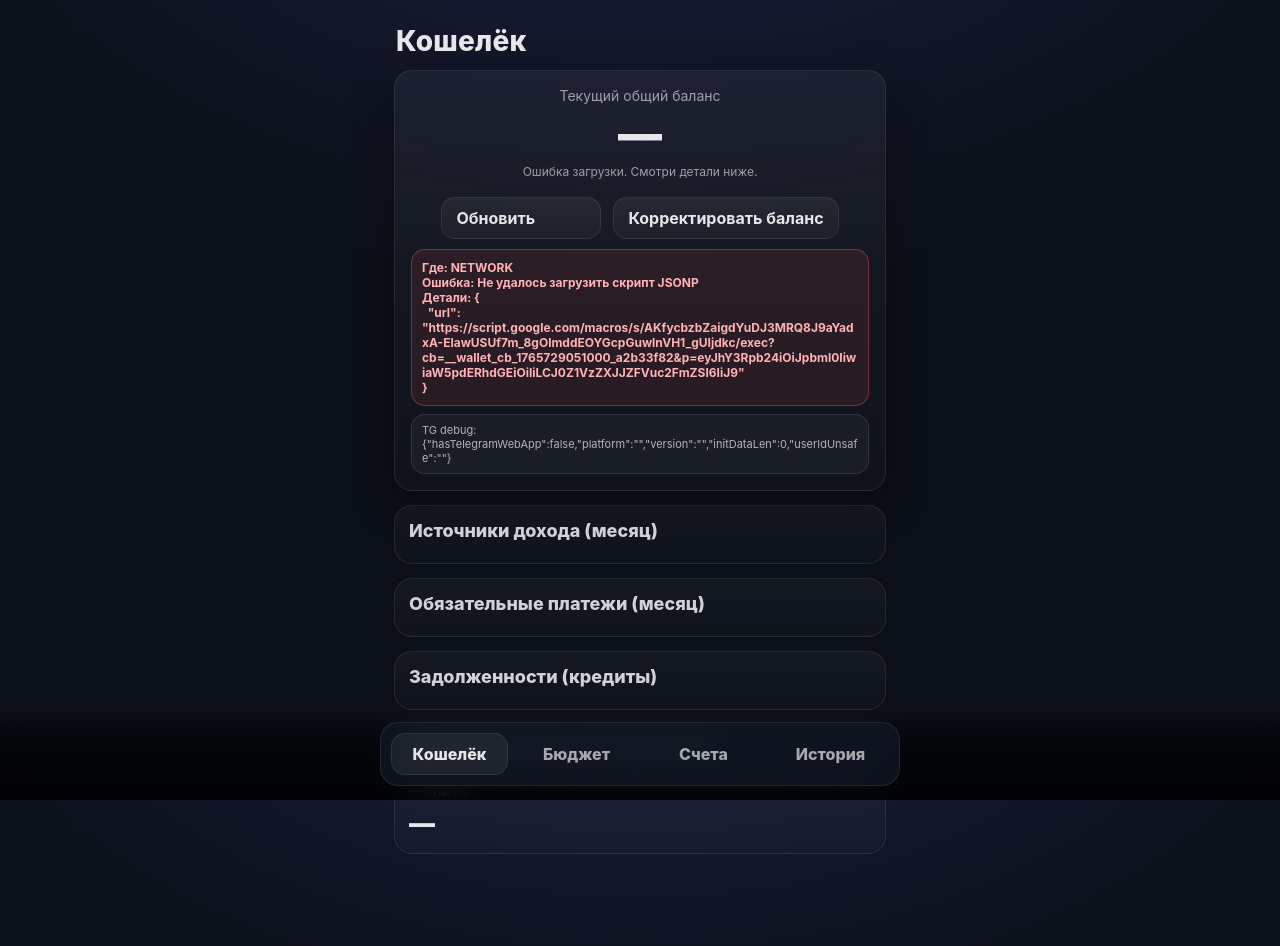
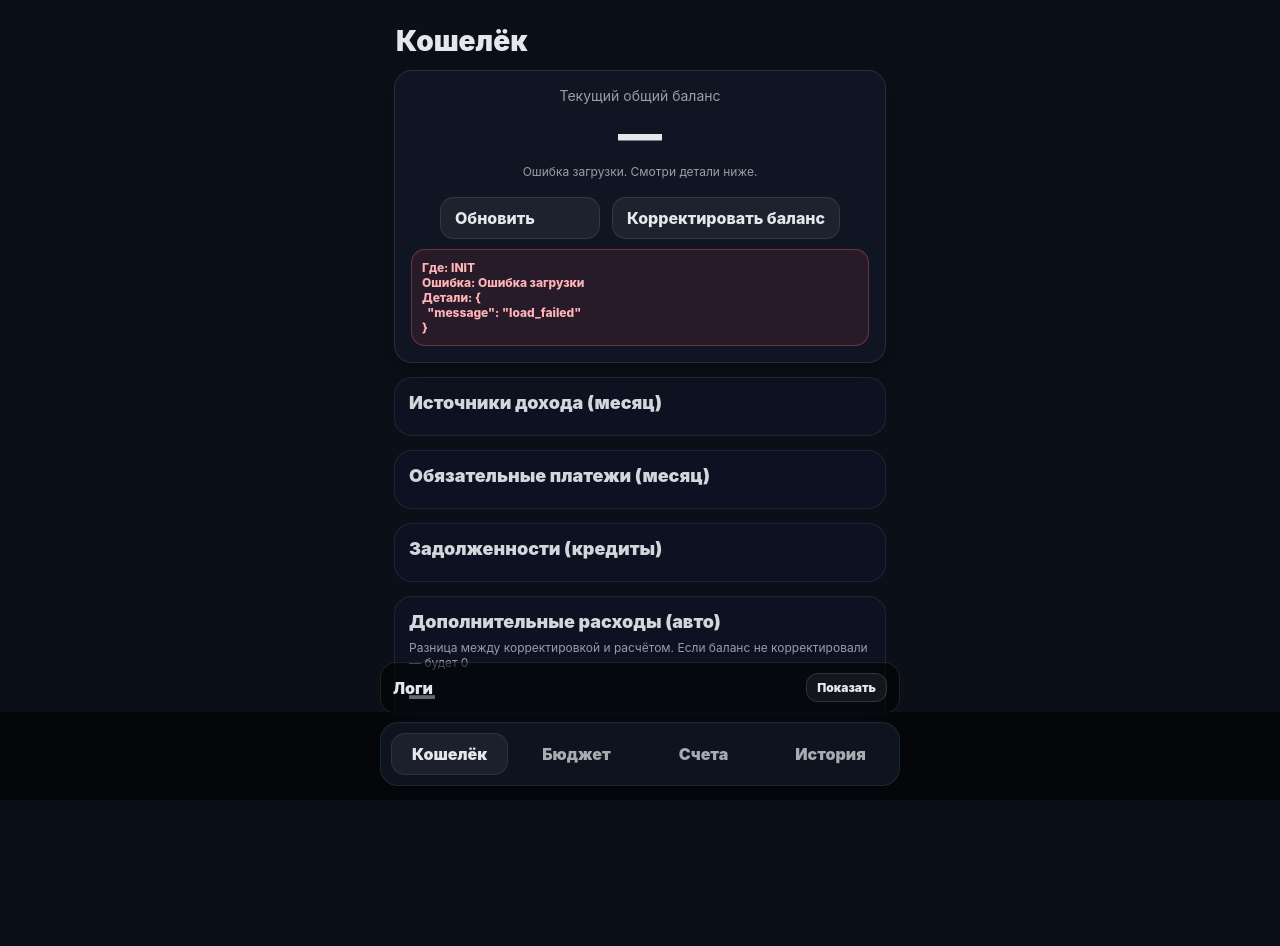
Before and after one commit to taigisch11-sys/wallet-miniapp, a plain HTML site: page index.html in a window 1280 px wide. After the commit the page ends 894 px from the top, so only its background shows below. Drawn offline with Linux system fonts and the light colour scheme.

Commit message:
Update index.html

```diff
--- a/index.html
+++ b/index.html
@@ -9,27 +9,31 @@
   <style>
     :root{
       --bg:#0b0f17;
-      --stroke:rgba(255,255,255,.08);
+      --card: rgba(17,24,39,.78);
+      --stroke:rgba(255,255,255,.10);
       --text:#e5e7eb;
       --muted:rgba(229,231,235,.65);
       --danger:#ff5a5f;
       --good:#34d399;
-      --shadow: 0 14px 40px rgba(0,0,0,.35);
+      --shadow: 0 10px 30px rgba(0,0,0,.28);
       --radius:18px;
+      --btn: rgba(255,255,255,.06);
     }
+
     *{box-sizing:border-box}
     html,body{height:100%}
     body{
       margin:0;
-      background: radial-gradient(1200px 700px at 50% -200px, rgba(99,102,241,.18), transparent 70%) , var(--bg);
+      background: var(--bg);
       color:var(--text);
       font-family: -apple-system, system-ui, Segoe UI, Roboto, Arial, sans-serif;
     }
-    .wrap{max-width:520px;margin:0 auto;padding:16px 14px 92px}
-    .title{font-size:28px;font-weight:800;letter-spacing:.2px;margin:8px 2px 12px}
+
+    .wrap{max-width:520px;margin:0 auto;padding:16px 14px 168px} /* место под логи+табы */
+    .title{font-size:28px;font-weight:900;margin:8px 2px 12px}
 
     .card{
-      background: linear-gradient(180deg, rgba(255,255,255,.05), rgba(255,255,255,.02));
+      background: var(--card);
       border:1px solid var(--stroke);
       border-radius: var(--radius);
       box-shadow: var(--shadow);
@@ -38,30 +42,31 @@
 
     .balanceTop{display:flex;flex-direction:column;align-items:center;gap:8px}
     .balanceLabel{font-size:14px;color:var(--muted)}
-    .balanceSum{font-size:44px;font-weight:900;letter-spacing:.2px;line-height:1}
+    .balanceSum{font-size:44px;font-weight:950;line-height:1}
     .balanceSub{font-size:12px;color:var(--muted);text-align:center}
 
     .btnRow{display:flex;gap:12px;justify-content:center;margin-top:10px;flex-wrap:wrap}
     .btn{
-      background: linear-gradient(180deg, rgba(255,255,255,.06), rgba(255,255,255,.03));
+      background: var(--btn);
       border:1px solid var(--stroke);
       color:var(--text);
       padding:10px 14px;
       border-radius:14px;
       min-width:160px;
-      font-weight:650;
+      font-weight:800;
       cursor:pointer;
       user-select:none;
     }
     .btn:active{transform:translateY(1px)}
+
     .section{margin-top:14px}
     .sectionCard{
-      background: linear-gradient(180deg, rgba(255,255,255,.04), rgba(255,255,255,.02));
-      border:1px solid var(--stroke);
+      background: rgba(15,23,42,.55);
+      border:1px solid rgba(255,255,255,.08);
       border-radius: var(--radius);
       padding:14px;
     }
-    .sectionTitle{font-size:18px;font-weight:800;margin:0 0 8px;color:rgba(229,231,235,.9)}
+    .sectionTitle{font-size:18px;font-weight:900;margin:0 0 8px;color:rgba(229,231,235,.92)}
     .list{display:flex;flex-direction:column;gap:10px}
     .row{
       display:grid;
@@ -71,13 +76,13 @@
       padding:10px 10px;
       border:1px solid rgba(255,255,255,.06);
       border-radius:14px;
-      background: rgba(15,23,42,.55);
+      background: rgba(17,24,39,.55);
     }
-    .name{font-weight:750}
+    .name{font-weight:850}
     .muted{color:var(--muted);font-size:12px;margin-top:2px}
-    .amt{font-weight:850; white-space:nowrap}
+    .amt{font-weight:900; white-space:nowrap}
     .amt.pos{color:var(--good)}
-    .amt.neg{color:rgba(229,231,235,.9)}
+    .amt.neg{color:rgba(229,231,235,.92)}
 
     .switch{
       width:48px;height:28px;border-radius:999px;
@@ -87,12 +92,13 @@
     }
     .switch .knob{
       width:22px;height:22px;border-radius:50%;
-      background: rgba(255,255,255,.75);
+      background: rgba(255,255,255,.78);
       position:absolute;top:2px;left:2px;transition:.18s ease;
     }
-    .switch.on{background: rgba(52,211,153,.20);border-color: rgba(52,211,153,.35);}
+    .switch.on{background: rgba(52,211,153,.18);border-color: rgba(52,211,153,.30);}
     .switch.on .knob{left:24px;background: rgba(52,211,153,.95)}
 
+    /* Ошибка */
     .errorWrap{margin-top:10px}
     .errorBox{
       display:none;
@@ -101,55 +107,83 @@
       background: rgba(255,90,95,.10);
       padding:10px 10px;
       color: #ffb3b6;
-      font-weight:700;
-
-      max-height: 22vh;
+      font-weight:800;
+      max-height: 20vh;
       overflow:auto;
       white-space: pre-wrap;
       word-break: break-word;
-      overflow-wrap: anywhere;
+      overflow-wrap:anywhere;
       font-size:12px;
       line-height:1.25;
     }
-    .traceBox{
-      display:none;
-      margin-top:8px;
-      padding:8px 10px;
-      border-radius:14px;
-      border:1px solid rgba(255,255,255,.10);
-      background: rgba(255,255,255,.04);
-      color: rgba(229,231,235,.75);
-      font-size:11px;
 
-      max-height: 12vh;
-      overflow:auto;
-      white-space: pre-wrap;
-      word-break: break-word;
-      overflow-wrap: anywhere;
-    }
-
+    /* Tabs */
     .tabs{
       position:fixed;left:0;right:0;bottom:0;
       padding:10px 12px 14px;
-      background: linear-gradient(180deg, transparent, rgba(0,0,0,.55) 30%, rgba(0,0,0,.8));
+      background: rgba(0,0,0,.55);
       backdrop-filter: blur(12px);
     }
     .tabsInner{
       max-width:520px;margin:0 auto;
       display:flex;gap:10px;
-      background: rgba(17,24,39,.72);
+      background: rgba(17,24,39,.75);
       border:1px solid rgba(255,255,255,.08);
       border-radius: 18px;
       padding:10px;
     }
     .tab{
       flex:1;text-align:center;padding:10px 8px;border-radius:14px;
-      font-weight:800;color: rgba(229,231,235,.7);
+      font-weight:900;color: rgba(229,231,235,.72);
       cursor:pointer;user-select:none;border:1px solid transparent;
     }
     .tab.active{color: var(--text);background: rgba(255,255,255,.06);border-color: rgba(255,255,255,.08);}
     .screen{display:none}
     .screen.active{display:block}
+
+    /* Панель логов */
+    .logPanel{
+      position:fixed;left:0;right:0;bottom:76px;
+      padding:10px 12px;
+      pointer-events:none;
+    }
+    .logInner{
+      max-width:520px;margin:0 auto;
+      pointer-events:auto;
+      background: rgba(0,0,0,.55);
+      border:1px solid rgba(255,255,255,.10);
+      border-radius: 16px;
+      overflow:hidden;
+    }
+    .logHead{
+      display:flex;align-items:center;justify-content:space-between;
+      padding:10px 12px;
+      font-weight:900;
+      border-bottom:1px solid rgba(255,255,255,.08);
+    }
+    .logBtn{
+      font-size:12px;
+      padding:6px 10px;
+      border-radius:12px;
+      border:1px solid rgba(255,255,255,.12);
+      background: rgba(255,255,255,.06);
+      cursor:pointer;
+      user-select:none;
+    }
+    .logBody{
+      display:none;
+      max-height: 18vh;
+      overflow:auto;
+      padding:10px 12px;
+      font-family: ui-monospace, SFMono-Regular, Menlo, Monaco, Consolas, "Liberation Mono", monospace;
+      font-size:11px;
+      line-height:1.25;
+      white-space: pre-wrap;
+      word-break: break-word;
+      overflow-wrap:anywhere;
+      color: rgba(229,231,235,.85);
+    }
+    .logBody.show{display:block}
   </style>
 </head>
 
@@ -172,36 +206,17 @@
 
         <div class="errorWrap">
           <div id="errorBox" class="errorBox"></div>
-          <div id="traceBox" class="traceBox"></div>
         </div>
       </div>
 
-      <div class="section">
-        <div class="sectionCard">
-          <div class="sectionTitle">Источники дохода (месяц)</div>
-          <div id="listIncomes" class="list"></div>
-        </div>
-      </div>
-
-      <div class="section">
-        <div class="sectionCard">
-          <div class="sectionTitle">Обязательные платежи (месяц)</div>
-          <div id="listPayments" class="list"></div>
-        </div>
-      </div>
-
-      <div class="section">
-        <div class="sectionCard">
-          <div class="sectionTitle">Задолженности (кредиты)</div>
-          <div id="listDebts" class="list"></div>
-        </div>
-      </div>
-
+      <div class="section"><div class="sectionCard"><div class="sectionTitle">Источники дохода (месяц)</div><div id="listIncomes" class="list"></div></div></div>
+      <div class="section"><div class="sectionCard"><div class="sectionTitle">Обязательные платежи (месяц)</div><div id="listPayments" class="list"></div></div></div>
+      <div class="section"><div class="sectionCard"><div class="sectionTitle">Задолженности (кредиты)</div><div id="listDebts" class="list"></div></div></div>
       <div class="section">
         <div class="sectionCard">
           <div class="sectionTitle">Дополнительные расходы (авто)</div>
           <div class="muted">Разница между корректировкой и расчётом. Если баланс не корректировали — будет 0</div>
-          <div style="margin-top:10px;font-size:26px;font-weight:900" id="additional">—</div>
+          <div style="margin-top:10px;font-size:26px;font-weight:950" id="additional">—</div>
         </div>
       </div>
     </div>
@@ -211,6 +226,18 @@
     <div id="screenHistory" class="screen"><div class="card">История — пока заглушка.</div></div>
   </div>
 
+  <!-- Логи -->
+  <div class="logPanel">
+    <div class="logInner">
+      <div class="logHead">
+        <div>Логи</div>
+        <div id="btnToggleLogs" class="logBtn">Показать</div>
+      </div>
+      <div id="logBody" class="logBody"></div>
+    </div>
+  </div>
+
+  <!-- Tabs -->
   <div class="tabs">
     <div class="tabsInner">
       <div class="tab active" data-tab="Wallet">Кошелёк</div>
@@ -225,39 +252,26 @@
 
   let currentMonth = "";
   let initData = "";
+  let logsOpen = false;
 
-  function tgInfo() {
-    const hasTG = !!(window.Telegram && Telegram.WebApp);
-    const w = hasTG ? Telegram.WebApp : null;
+  function log(msg, obj) {
+    const el = document.getElementById("logBody");
+    const ts = new Date().toLocaleTimeString("ru-RU");
+    const line = obj ? `[${ts}] ${msg} ${safeJson(obj)}` : `[${ts}] ${msg}`;
+    el.textContent = line + "\n" + el.textContent;
+  }
 
-    let uid = "";
-    try {
-      uid = w && w.initDataUnsafe && w.initDataUnsafe.user && w.initDataUnsafe.user.id
-        ? String(w.initDataUnsafe.user.id)
-        : "";
-    } catch(e){}
-
-    return {
-      hasTelegramWebApp: hasTG,
-      platform: w && w.platform ? String(w.platform) : "",
-      version: w && w.version ? String(w.version) : "",
-      initDataLen: w && typeof w.initData === "string" ? w.initData.length : 0,
-      userIdUnsafe: uid
-    };
+  function safeJson(obj) {
+    try { return JSON.stringify(obj); } catch(e) { return String(obj); }
   }
 
   function showErr(payload) {
     const errorBox = document.getElementById("errorBox");
-    const traceBox = document.getElementById("traceBox");
-
     if (!payload) {
       errorBox.style.display = "none";
       errorBox.textContent = "";
-      traceBox.style.display = "none";
-      traceBox.textContent = "";
       return;
     }
-
     let text = "";
     if (typeof payload === "object") {
       const where = payload.where ? `Где: ${payload.where}\n` : "";
@@ -269,13 +283,42 @@
     } else {
       text = String(payload);
     }
-
     errorBox.style.display = "block";
     errorBox.textContent = text;
+  }
 
-    const info = tgInfo();
-    traceBox.style.display = "block";
-    traceBox.textContent = "TG debug: " + JSON.stringify(info);
+  function applyTelegramTheme() {
+    try {
+      if (!(window.Telegram && Telegram.WebApp)) return;
+      const tp = Telegram.WebApp.themeParams || {};
+      // максимально “телеграмно”
+      if (tp.bg_color) document.documentElement.style.setProperty("--bg", tp.bg_color);
+      if (tp.text_color) document.documentElement.style.setProperty("--text", tp.text_color);
+      if (tp.hint_color) document.documentElement.style.setProperty("--muted", tp.hint_color);
+      // карточки делаем “контейнерными”
+      document.documentElement.style.setProperty("--card", "rgba(17,24,39,.72)");
+      log("Тема Telegram применена", tp);
+    } catch (e) {
+      log("applyTelegramTheme error", { message: String(e) });
+    }
+  }
+
+  function tgInfo() {
+    const hasTG = !!(window.Telegram && Telegram.WebApp);
+    const w = hasTG ? Telegram.WebApp : null;
+    let uid = "";
+    try {
+      uid = w && w.initDataUnsafe && w.initDataUnsafe.user && w.initDataUnsafe.user.id
+        ? String(w.initDataUnsafe.user.id)
+        : "";
+    } catch(e){}
+    return {
+      hasTelegramWebApp: hasTG,
+      platform: w && w.platform ? String(w.platform) : "",
+      version: w && w.version ? String(w.version) : "",
+      initDataLen: w && typeof w.initData === "string" ? w.initData.length : 0,
+      userIdUnsafe: uid
+    };
   }
 
   function rub(n) {
@@ -289,11 +332,10 @@
     return b64.replace(/\+/g, "-").replace(/\//g, "_").replace(/=+$/g, "");
   }
 
-  // ✅ JSONP вызов (обходит CORS)
+  // JSONP (обходит CORS)
   function api(payload) {
     payload = payload || {};
     payload.initData = initData;
-
     const info = tgInfo();
     payload.tgUserIdUnsafe = info.userIdUnsafe || "";
 
@@ -301,10 +343,14 @@
     const p = b64urlEncode(JSON.stringify(payload));
     const url = API_URL + "?cb=" + encodeURIComponent(cbName) + "&p=" + encodeURIComponent(p);
 
+    log("API call", { action: payload.action, urlShort: API_URL, initDataLen: (initData||"").length, userId: payload.tgUserIdUnsafe });
+
     return new Promise((resolve, reject) => {
       const timer = setTimeout(() => {
         cleanup();
-        showErr({ where:"NETWORK", error:"Таймаут запроса (JSONP)", details:{ url } });
+        const err = { where:"NETWORK", error:"Таймаут JSONP", details:{ action: payload.action } };
+        showErr(err);
+        log("API timeout", err);
         reject(new Error("timeout"));
       }, 12000);
 
@@ -316,6 +362,7 @@
 
       window[cbName] = (data) => {
         cleanup();
+        log("API ответ", data);
         if (!data || data.ok !== true) {
           showErr(data || { where:"SERVER", error:"Пустой ответ сервера" });
           reject(new Error(data && data.error ? data.error : "server_error"));
@@ -328,7 +375,9 @@
       script.src = url;
       script.onerror = () => {
         cleanup();
-        showErr({ where:"NETWORK", error:"Не удалось загрузить скрипт JSONP", details:{ url } });
+        const err = { where:"NETWORK", error:"Не удалось загрузить JSONP", details:{ action: payload.action } };
+        showErr(err);
+        log("API load failed", err);
         reject(new Error("load_failed"));
       };
       document.head.appendChild(script);
@@ -345,7 +394,7 @@
         showErr(null);
         await api({ action: "toggleDone", table, id: item.id, done: !sw.classList.contains("on") });
         await loadState();
-      } catch(e){}
+      } catch(e) {}
     };
     return sw;
   }
@@ -353,23 +402,18 @@
   function renderList(containerId, items, table) {
     const box = document.getElementById(containerId);
     box.innerHTML = "";
-
     if (!items || items.length === 0) {
       box.innerHTML = '<div class="muted" style="padding:8px">Пусто</div>';
       return;
     }
-
     items.forEach(it => {
       const row = document.createElement("div");
       row.className = "row";
-
       const left = document.createElement("div");
       left.innerHTML = `<div class="name">${it.name || ""}</div><div class="muted">${rub(it.amount)}</div>`;
-
       const amt = document.createElement("div");
       amt.className = "amt " + (table === "Incomes" ? "pos" : "neg");
       amt.textContent = rub(it.amount);
-
       row.appendChild(left);
       row.appendChild(renderSwitch(it, table));
       row.appendChild(amt);
@@ -380,23 +424,18 @@
   function renderDebts(items) {
     const box = document.getElementById("listDebts");
     box.innerHTML = "";
-
     if (!items || items.length === 0) {
       box.innerHTML = '<div class="muted" style="padding:8px">Пусто</div>';
       return;
     }
-
     items.forEach(it => {
       const row = document.createElement("div");
       row.className = "row";
-
       const left = document.createElement("div");
       left.innerHTML = `<div class="name">${it.name || ""}</div><div class="muted">Долг</div>`;
-
       const amt = document.createElement("div");
       amt.className = "amt neg";
       amt.textContent = rub(it.amount);
-
       row.appendChild(left);
       row.appendChild(amt);
       box.appendChild(row);
@@ -405,8 +444,8 @@
 
   async function loadState() {
     showErr(null);
+    log("loadState()");
     const r = await api({ action: "getState", month: currentMonth || "" });
-
     currentMonth = r.month;
     const s = r.state;
 
@@ -415,7 +454,6 @@
       `Расчёт: ${rub(s.calcBalance)} · Старт: ${rub(s.startBalance)} · Долги: ${rub(s.creditDebt)}`;
 
     document.getElementById("additional").textContent = rub(s.additionalExpenses);
-
     renderList("listIncomes", s.incomes, "Incomes");
     renderList("listPayments", s.payments, "Payments");
     renderDebts(s.debts);
@@ -424,13 +462,12 @@
   async function editBalance() {
     const v = prompt("Введи текущий баланс (число). Например: 17294.20", "");
     if (v === null) return;
-
     const n = Number(String(v).replace(",", "."));
     if (isNaN(n)) {
-      showErr({ where: "VALIDATION", error: "Введено не число" });
+      const err = { where:"VALIDATION", error:"Введено не число" };
+      showErr(err); log("editBalance validation", err);
       return;
     }
-
     try {
       await api({ action: "setEditedBalance", value: n });
       await loadState();
@@ -449,23 +486,30 @@
   document.getElementById("btnRefresh").onclick = () => loadState().catch(()=>{});
   document.getElementById("btnEditBalance").onclick = () => editBalance();
 
+  document.getElementById("btnToggleLogs").onclick = () => {
+    logsOpen = !logsOpen;
+    document.getElementById("logBody").classList.toggle("show", logsOpen);
+    document.getElementById("btnToggleLogs").textContent = logsOpen ? "Скрыть" : "Показать";
+  };
+
   (async function init(){
-    try{
+    log("INIT start");
+    try {
       if (window.Telegram && Telegram.WebApp) {
         Telegram.WebApp.ready();
         Telegram.WebApp.expand();
         initData = Telegram.WebApp.initData || "";
-      } else {
-        initData = "";
       }
+      log("TG info", tgInfo());
+      applyTelegramTheme();
 
       await api({ action: "init" });
       await loadState();
-    } catch(e){
-      // Теперь покажем хоть что-то всегда
-      if (!document.getElementById("errorBox").textContent) {
-        showErr({ where:"INIT", error:"Не удалось инициализировать приложение", details:{ message:String(e && e.message ? e.message : e) } });
-      }
+      log("INIT done");
+    } catch(e) {
+      const err = { where:"INIT", error:"Ошибка загрузки", details:{ message:String(e && e.message ? e.message : e) } };
+      showErr(err);
+      log("INIT fail", err);
       document.getElementById("balanceSub").textContent = "Ошибка загрузки. Смотри детали ниже.";
     }
   })();
```
